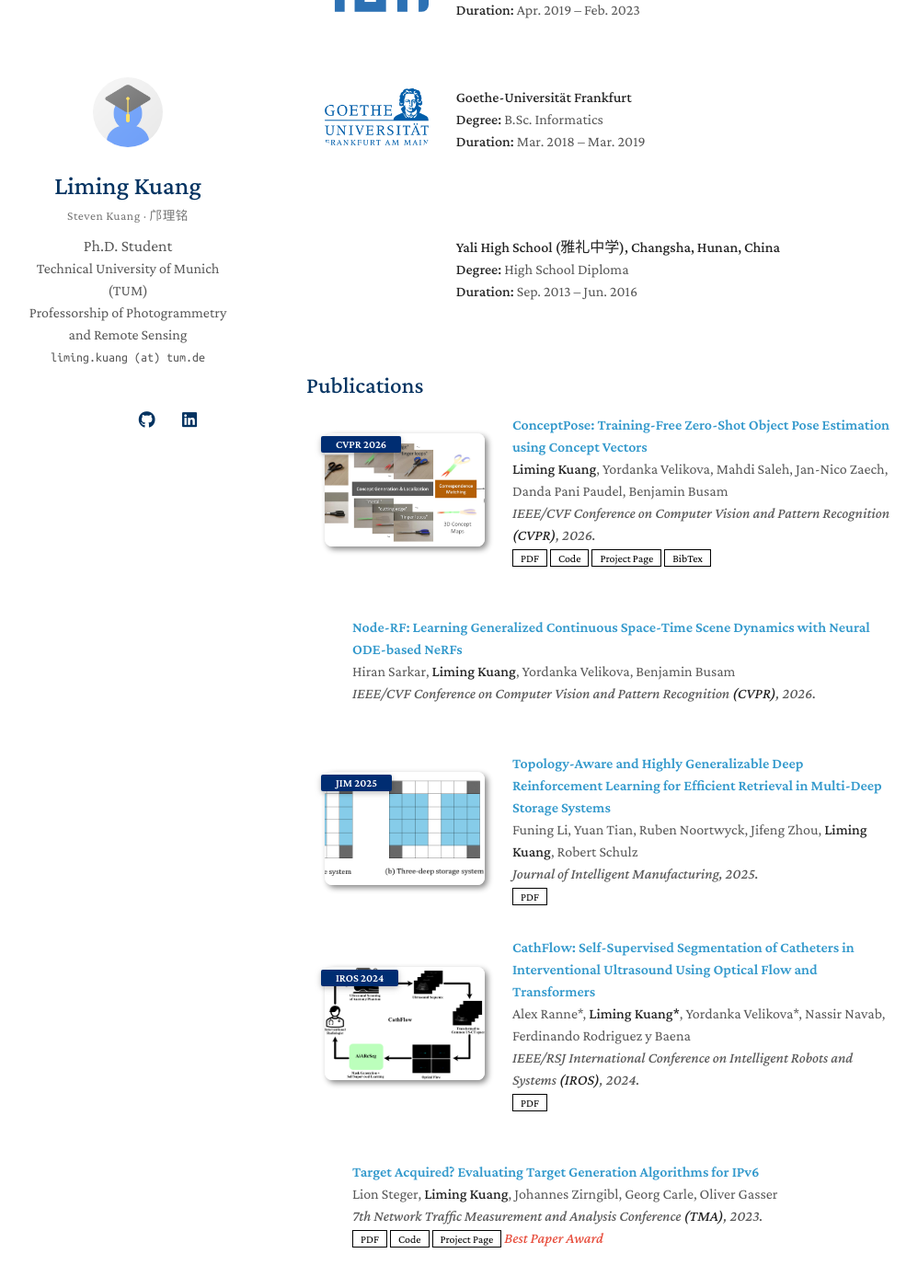
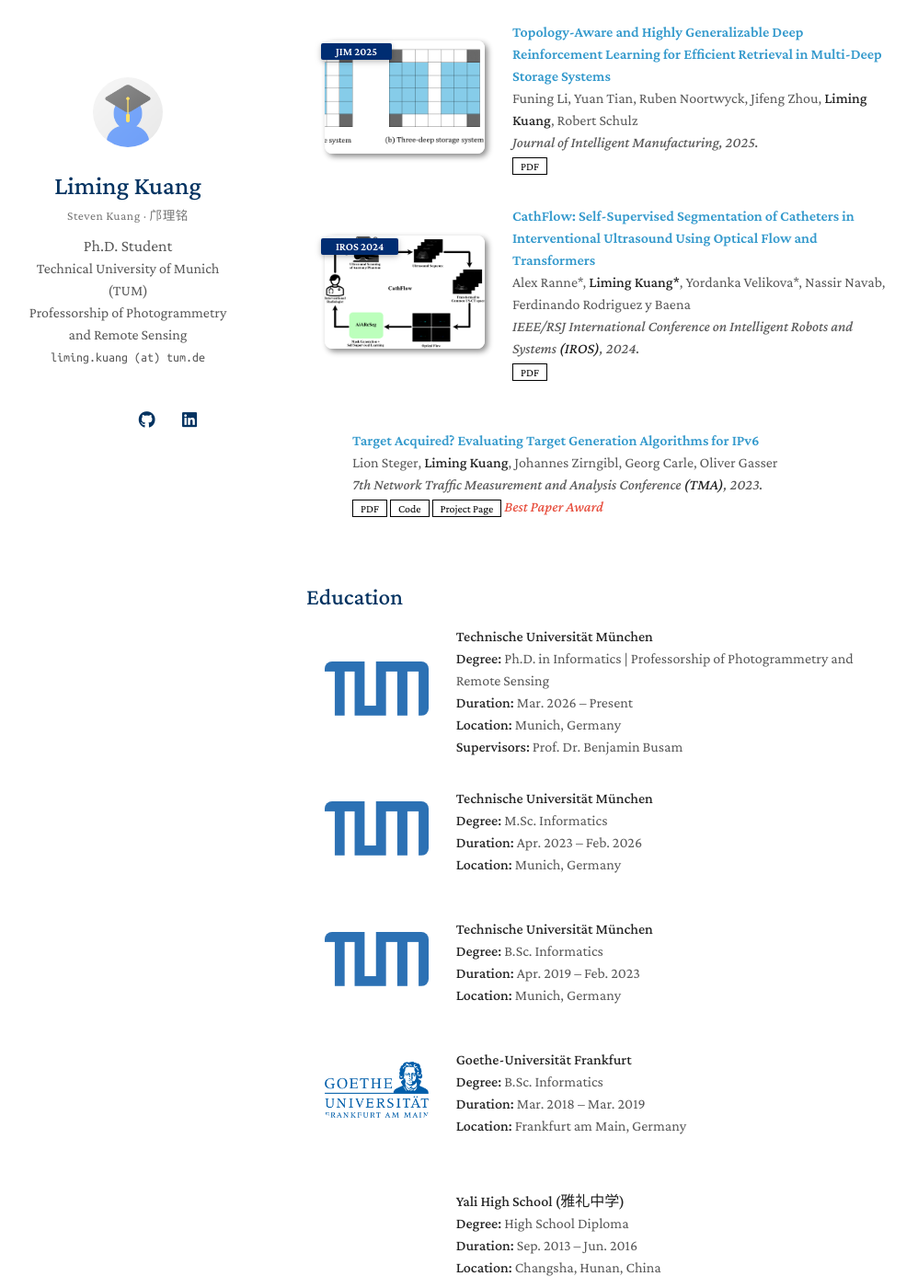
Before and after one commit to StevenKuang/stevenkuang.github.io, a Jekyll site: the page built from index.md, in a window 1280 px wide and 1400 px high, scrolled down 750 px. Shown: the whole window at 92% size, without its empty margins (137-1135 px from the left). Built offline with Jekyll 4.4.1, drawn with Linux system fonts in a browser that asks for light colours; a style sheet for code colours, icons or effects is not loaded; our own code applies the rules of GitHub Pages for plain Markdown files; some of the changed text lies outside the part shown.

Commit message:
UPDATE: move education below publications, add location field

```diff
--- a/_data/education.yml
+++ b/_data/education.yml
@@ -2,24 +2,29 @@
   logo: "assets/img/tum.png"
   degree: Ph.D. in Informatics | Professorship of Photogrammetry and Remote Sensing
   duration: Mar. 2026 – Present
+  location: Munich, Germany
   supervisors: Prof. Dr. Benjamin Busam
 
 - institution: Technische Universität München
   logo: "assets/img/tum.png"
   degree: M.Sc. Informatics
   duration: Apr. 2023 – Feb. 2026
+  location: Munich, Germany
 
 - institution: Technische Universität München
   logo: "assets/img/tum.png"
   degree: B.Sc. Informatics
   duration: Apr. 2019 – Feb. 2023
+  location: Munich, Germany
 
 - institution: Goethe-Universität Frankfurt
   logo: "assets/img/goethe.png"
   degree: B.Sc. Informatics
   duration: Mar. 2018 – Mar. 2019
+  location: Frankfurt am Main, Germany
 
-- institution: Yali High School (雅礼中学), Changsha, Hunan, China
+- institution: Yali High School (雅礼中学)
   logo: "assets/img/yali.png"
   degree: High School Diploma
   duration: Sep. 2013 – Jun. 2016
+  location: Changsha, Hunan, China
--- a/_includes/education.md
+++ b/_includes/education.md
@@ -16,6 +16,9 @@
       <div class="title"><strong>{{ education.institution }}</strong></div>
       <div><strong>Degree:</strong> {{ education.degree }}</div>
       <div><strong>Duration:</strong> {{ education.duration }}</div>
+      {% if education.location %}
+      <div><strong>Location:</strong> {{ education.location }}</div>
+      {% endif %}
       {% if education.supervisors %}
       <div><strong>Supervisors:</strong> {{ education.supervisors }}</div>
       {% endif %}
--- a/index.md
+++ b/index.md
@@ -10,9 +10,9 @@ My research focuses on active pose-free 3D reconstruction with dynamic distracto
 
 Previously, I completed my M.Sc. at TUM's [Chair for Computer Aided Medical Procedures (CAMP)](https://www.cs.cit.tum.de/camp/start/) under [Prof. Dr. Nassir Navab](https://scholar.google.com/citations?user=kzoVUPYAAAAJ&hl=en).
 
+{% include_relative _includes/publications.md %}
+
 {% include_relative _includes/education.md %}
-
-{% include_relative _includes/publications.md %}
 
 ## Hobbies
 
```
